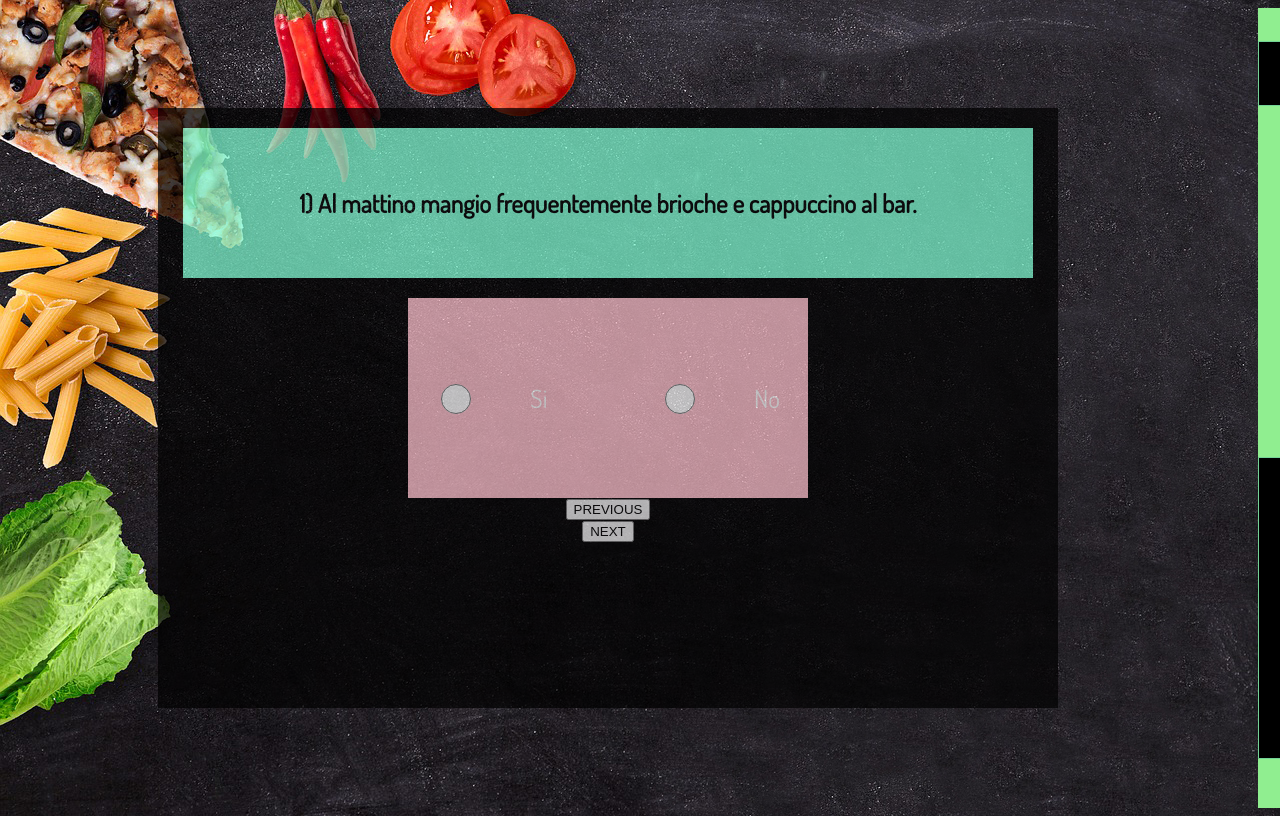
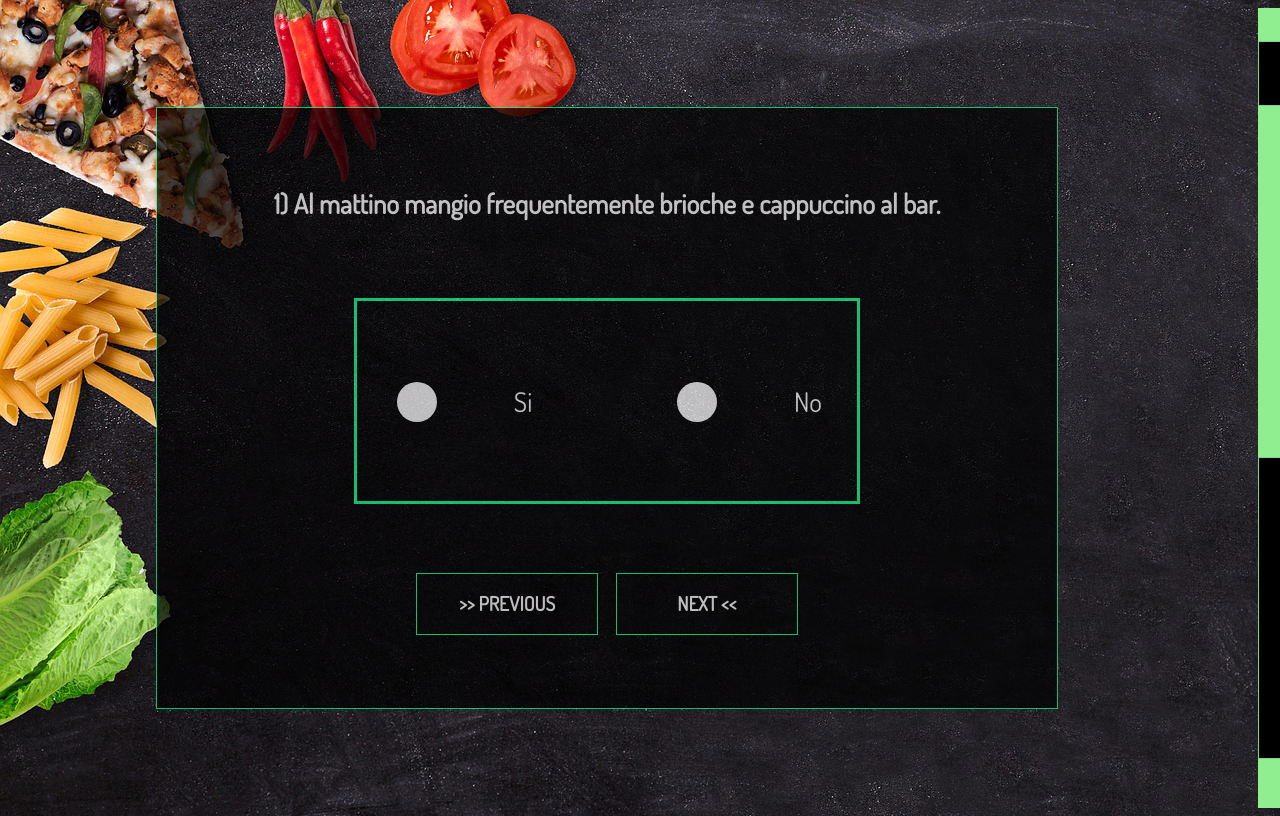
Before and after one commit to roberta-fiume/npmVueElisabetteNutritionistWensite, a Vue app: page /test/0 in a window 1280 px wide. Shown: the top 816 px of the page. Built offline with nearby package versions, Linux system fonts and the light colour scheme.

Commit message:
Adds style to answer and question component

```diff
--- a/src/Answer.vue
+++ b/src/Answer.vue
@@ -1,12 +1,11 @@
 <template>
     <div id="answer-component" class="p-smooth">
-        <input type="radio"  class="radio-button" v-model="answer" value=true>
+        <input type="radio"  class="radio-input" v-model="answer" value=true checked>
         <label for="value">  Si </label>
         <br>
 
-        <input type="radio" class="radio-button" v-model="answer" value=false>
+        <input type="radio" class="radio-input" v-model="answer" value=false checked>
         <label for="no">  No </label>
-
     </div>
 </template>
 
@@ -57,15 +56,119 @@
         align-items: center;
         justify-content: space-around;
         height: 200px;
-        width: 400px;
-        background-color: pink;
-        font-size: 25px;
+        width: 500px;
+        /* background-color: #74D397; */
+        border: 3px solid  #0DFF92;;
+        font-size: 27px;
+        font-family: 'Dosis';
     }
 
-      input[type="radio"] {
-       width: 30px;
-       height: 30px;
-       border: 2px solid yellow;
+    .radio-input {
+        appearance: none;
+        /* display: inline-block; */
+        display: flex;
+        flex-direction: column;
+        justify-content: center;
+        align-items: center;
+        /* position: relative; */
+        background-color: white;
+        color:  black;
+        /* top: 10px; */
+        height: 40px;
+        width: 40px;
+        border-radius: 50px;
+        cursor: pointer;
+        margin-right: 7px;
+        outline: none;
+    }
 
+    .radio-input:checked::before {
+        display: flex;
+        /* position: absolute; */
+        /* left: 11px;
+        top: 7px; */
+        content: '\02143';
+        transform: rotate(40deg);
     }
+    .radio-input:hover {
+        background-color: #0DFF92;
+    }
+
+    .radio-input:hover + label {
+        color: #0DFF92;
+    }
+    .radio-input:checked {
+        background-color: #0DFF92;
+    }
+
+    label {
+        color: white;
+        cursor: pointer;
+    }
+
+
+
+
+    /*
+
+     label {
+        display: flex;
+        width: 60px;
+        font-size: 25px;
+        margin: 10px auto;
+        height: 30px;
+        cursor: pointer;
+        transition: all 0.25s linear;
+        }
+
+    .radioButton {
+        display: flex;
+        border: 5px solid rgb(185, 176, 176);
+        border-radius: 100%;
+        height: 25px;
+        width: 25px;
+        top: 30px;
+        left: 20px;
+        z-index: 5;
+        transition: border .25s linear;
+        transition: border .25s linear;
+    }
+
+     label:hover {
+        color: #0DFF92;
+    }
+
+    */
+
+
+
+    /* .radioButton::before {
+        display: flex;
+        content: '';
+        border-radius: 100%;
+        height: 15px;
+        width: 15px;
+        top: 5px;
+        left: 5px;
+        margin: auto;
+        transition: background 0.25s linear;
+    } */
+
+
+  /*
+    input[type=radio] {
+      border: 3px solid #0DFF92;
+    }
+
+
+
+    input[type=radio]:checked ~ label{
+    color: #0DFF92;
+    }
+
+    */
+
+
+
+
  </style>
--- a/src/Results.vue
+++ b/src/Results.vue
@@ -1,17 +1,8 @@
 <template>
     <div class="question-and-answers-container">
         <h1>Il tuo risultato è: </h1>
-        <h2>{{resultTrueAnswers}}</h2>
-        <h2>{{resultFalseAnswers}}</h2>
-        <h2>Your result is {{result}}</h2>
-        <h2> {{profile}}</h2>
-        <!-- <ul id="example-1">
-            <li v-for="question in this.questions">
-                Question: {{ question.question }}
-                <br>
-                Answer: {{ question.answer }}
-            </li>
-        </ul> -->
+        <h2> {{result}}</h2>
+        <h2>{{profile}}</h2>
     </div>
 </template>
 
--- a/src/Test.vue
+++ b/src/Test.vue
@@ -4,12 +4,14 @@
           <h2><question :questionNumber="$route.params.number"></question></h2>
             <answer :questionNumber="$route.params.number"></answer>
 
-            <div>
-                <button v-on:click="navigateToPreviousQuestion()">PREVIOUS</button>
-            </div>
+            <div id="big-div-buttons">
+                <div class="button">
+                    <h2 v-on:click="navigateToPreviousQuestion()"> >> PREVIOUS</h2>
+                </div>
 
-            <div>
-                <button v-on:click="continueWithTest()">NEXT</button>
+                <div class="button">
+                    <h2 v-on:click="continueWithTest()"> NEXT << </h2>
+                </div>
             </div>
         </div>
 
@@ -77,7 +79,6 @@
         flex-wrap: wrap;
         align-items: center;
         font-family: 'Dosis';
-
     }
 
     body {
@@ -94,17 +95,19 @@
         background-color: black;
         opacity: 0.7;
         align-items: center;
+        border: 1px solid  #0DFF92;
 
     }
     .question-box {
         display: flex;
         align-items: center;
         justify-content: center;
-        background-color: aquamarine;
-        color: black;
+        /* border: 1px solid  #0DFF92; */
+        /* background-color: aquamarine; */
+        color: white;
         width: 850px;
         height: 150px;
-        font-size: 25px;
+        font-size: 27px;
 
     }
 
@@ -118,6 +121,34 @@
         background-color: pink;
     }
 
+    #big-div-buttons {
+        margin-top: 15px;
+        display: flex;
+        flex-wrap: wrap;
+        justify-content: space-around;
+        align-content: center;
+        /* background-color: lightgreen; */
+        height:  170px;
+        width: 400px;
+    }
+
+    .button {
+        display: flex;
+        flex-direction: column;
+        justify-content: center;
+        align-items: center;
+        width: 180px;
+        height: 60px;
+        font-size: 13px;
+        font-family: 'Dosis';
+        border : 1px solid #0DFF92;
+        color: white;
+    }
+
+    .button:hover {
+        color: #0DFF92;
+        background-color: black;
+    }
 
 
 </style>
```
